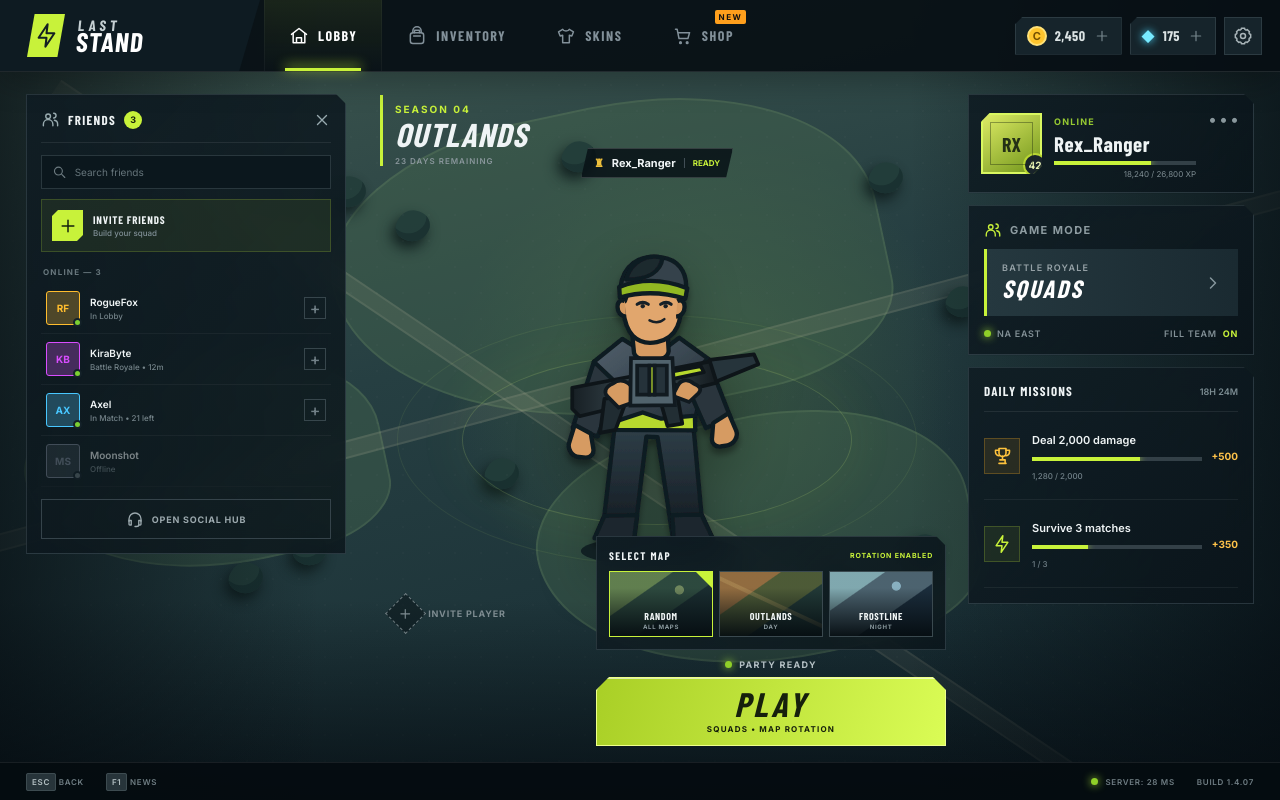
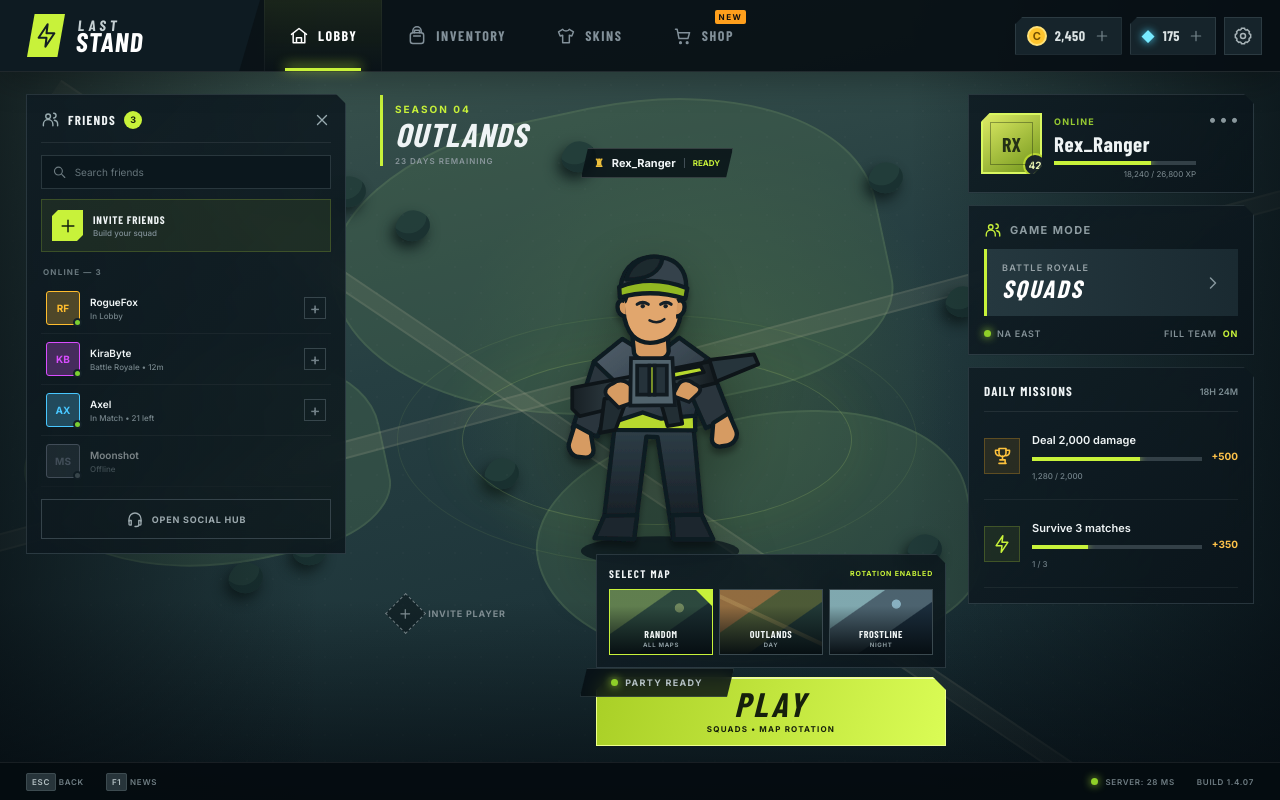
Before and after one commit to Amarkr5787/last-stand, a React (Vite) app: page / in a window 1280 px wide. Built offline with nearby package versions, Linux system fonts and the light colour scheme; a web font is replaced by a local one.

Commit message:
Move ready state below character
Figma-Prompt-ID: 30
Figma-Session-ID: d72e3706-e87c-4bec-95d6-e6e8a14ac303

```diff
--- a/src/App.tsx
+++ b/src/App.tsx
@@ -389,6 +389,10 @@ export default function App() {
               <b>INVITE PLAYER</b>
             </button>
           </div>
+          <div className="party-state character-ready">
+            <span className="status-dot" />
+            <b>{queue ? "SEARCHING FOR MATCH" : "PARTY READY"}</b>
+          </div>
           <div className="play-zone">
             <div className="map-picker panel">
               <div className="map-picker-title">
@@ -410,10 +414,6 @@ export default function App() {
                   </button>
                 ))}
               </div>
-            </div>
-            <div className="party-state">
-              <span className="status-dot" />
-              <b>{queue ? "SEARCHING FOR MATCH" : "PARTY READY"}</b>
             </div>
             <button
               className={`play-button ${queue ? "queued" : ""}`}
--- a/src/index.css
+++ b/src/index.css
@@ -776,10 +776,23 @@
   font: 700 9px Inter;
   letter-spacing: 1.3px;
   color: #b4c0c4;
-  margin-bottom: 7px;
 }
 .party-state span {
   margin-right: 7px;
+}
+.character-ready {
+  position: absolute;
+  z-index: 6;
+  left: 50%;
+  bottom: 49px;
+  min-width: 154px;
+  padding: 8px 12px;
+  transform: translateX(-50%);
+  background: rgba(7, 15, 20, 0.84);
+  border: 1px solid rgba(174, 205, 214, 0.16);
+  text-align: center;
+  clip-path: polygon(7px 0, 100% 0, calc(100% - 7px) 100%, 0 100%);
+  backdrop-filter: blur(8px);
 }
 .play-button {
   width: 100%;
```
